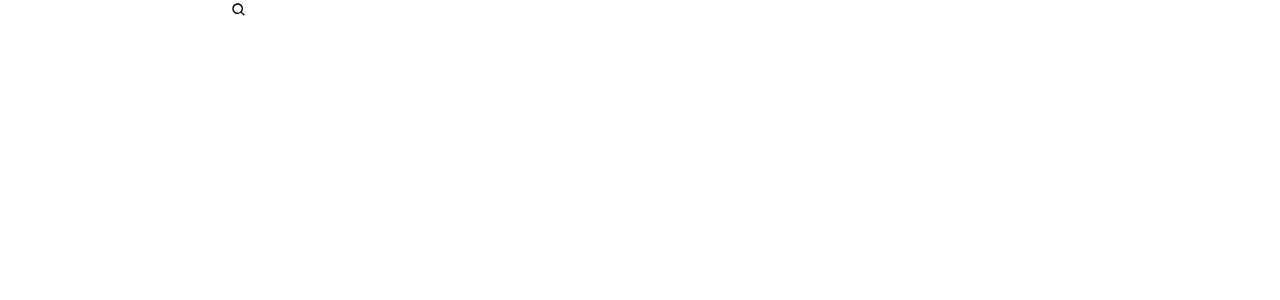
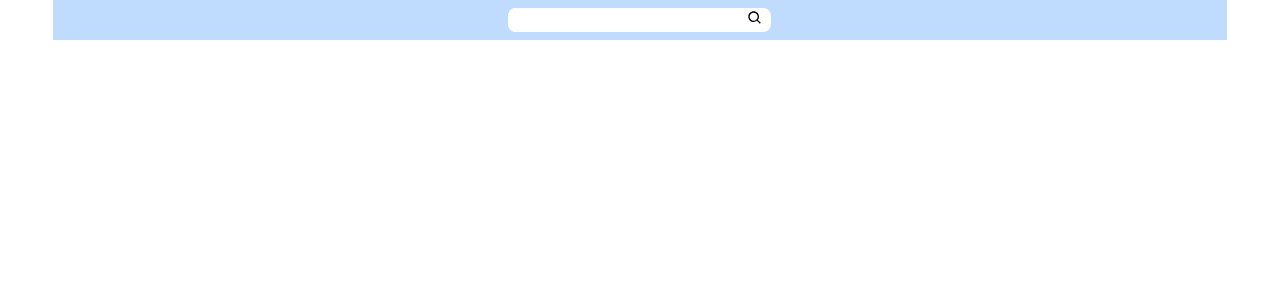
Before and after one commit to DeveloperSantoGithub/vclipy, a React (Create React App) app: page / in a window 1280 px wide. Shown: the top 300 px of the page. Built offline with nearby package versions, Linux system fonts and the light colour scheme.

Commit message:
project setup

```diff
--- a/src/components/App.js
+++ b/src/components/App.js
@@ -4,7 +4,7 @@ import SearchBar from './SearchBar';
 export default class App extends Component {
 	render() {
 		return (
-			<div>
+			<div className="flex items-center justify-center">
 				<SearchBar />
 			</div>
 		);
--- a/src/components/SearchBar.js
+++ b/src/components/SearchBar.js
@@ -4,12 +4,12 @@ import { BiSearch } from 'react-icons/bi';
 class SearchBar extends React.Component {
 	render() {
 		return (
-			<div>
-				<from>
+			<div className="bg-blue-200 flex flex-row items-center justify-center w-11/12  ">
+				<from className="bg-white rounded-lg m-2 ">
 					<div>
-						<input />
-						<button>
-							<BiSearch />
+						<input className=" outline-none rounded-l-lg" />
+						<button className=" p-0">
+							<BiSearch className="mx-2 m-o p-0" />
 						</button>
 					</div>
 				</from>
```
